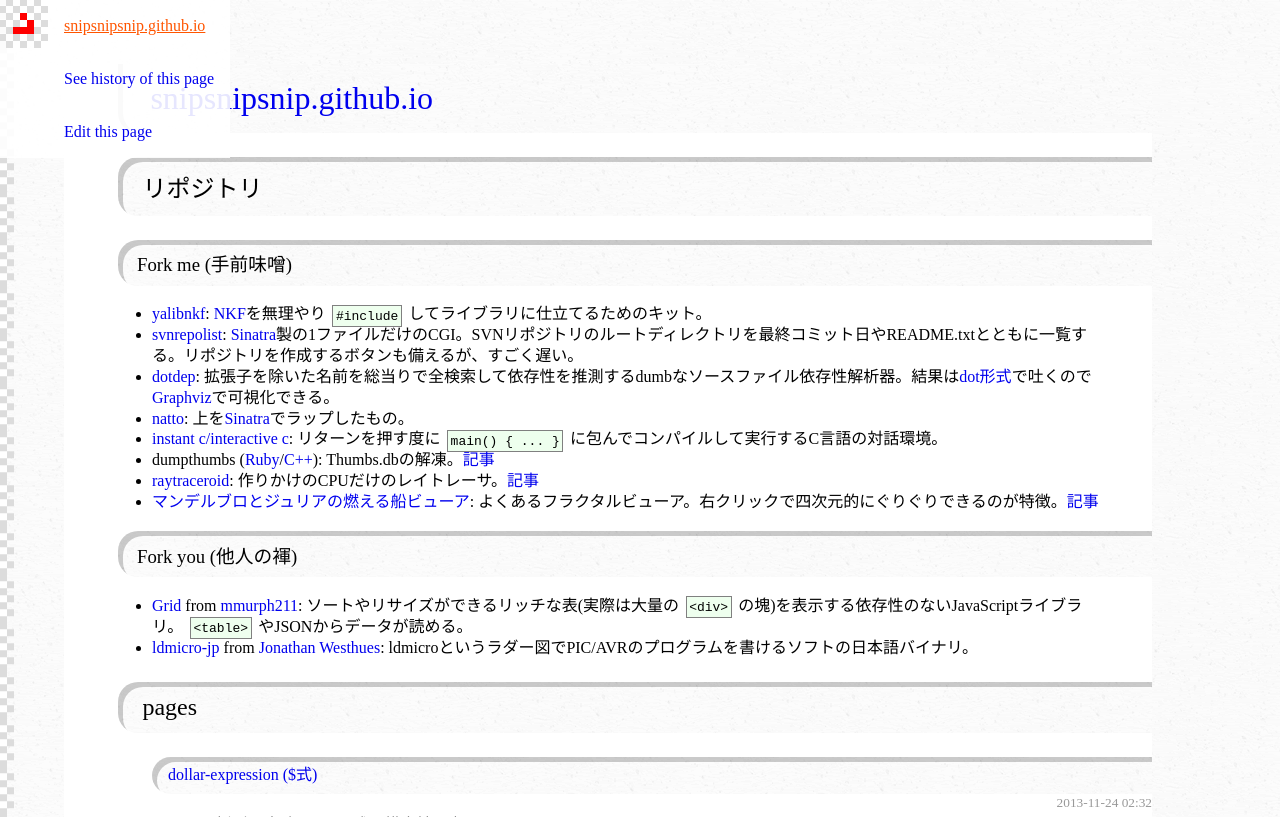
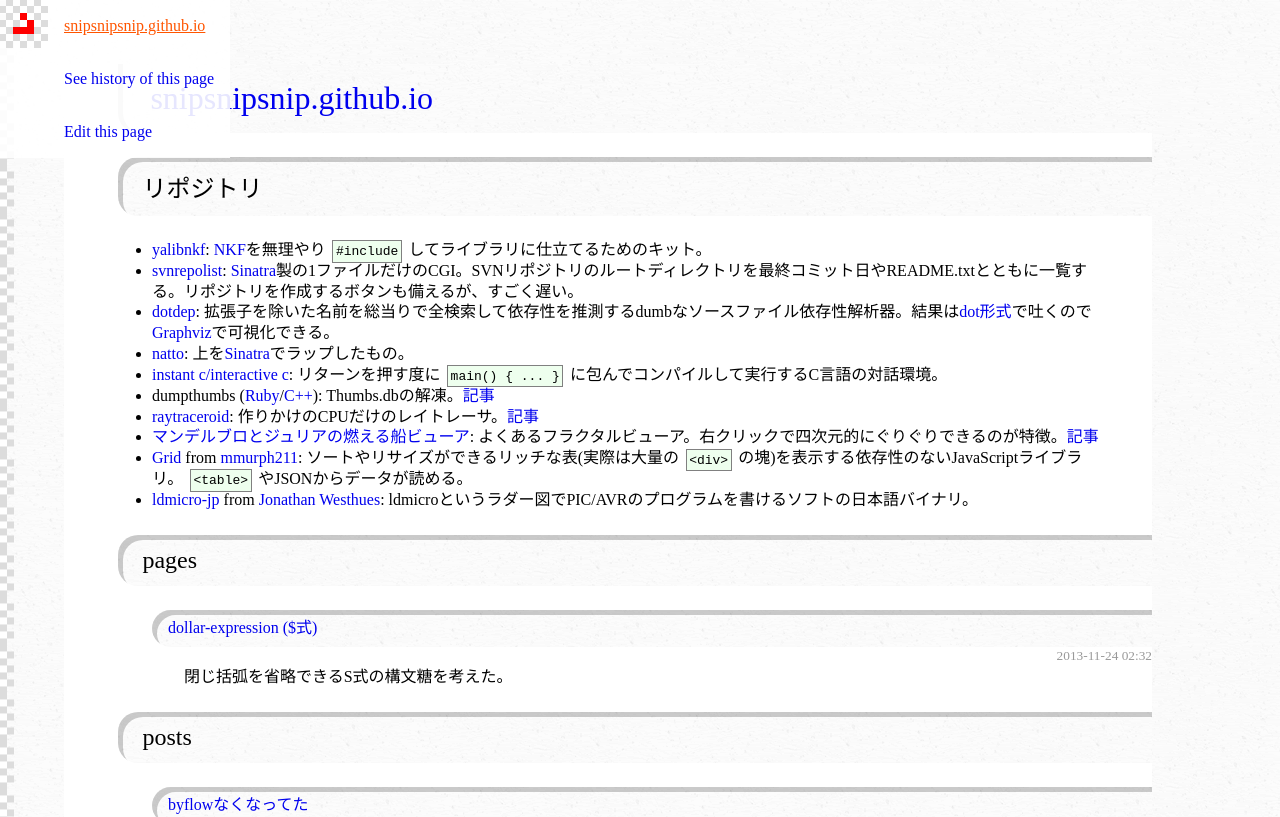
Before and after one commit to snipsnipsnip/snipsnipsnip.github.io, a Jekyll site: the page built from index.html, in a window 1280 px wide and 900 px high, cut to the strip 0-817 px from the top of the window. Built offline with Jekyll 4.4.1, drawn with Linux system fonts in a browser that asks for light colours; a style sheet for code colours, icons or effects is not loaded.

Commit message:
Update repos.md

```diff
--- a/_includes/repos.md
+++ b/_includes/repos.md
@@ -1,6 +1,4 @@
 ## リポジトリ
-
-### Fork me (手前味噌)
 
 - [yalibnkf](https://github.com/snipsnipsnip/yalibnkf): [NKF](https://osdn.jp/projects/nkf/)を無理やり`#include`してライブラリに仕立てるためのキット。
 - [svnrepolist](https://github.com/snipsnipsnip/svnrepolist): [Sinatra](http://www.sinatrarb.com/)製の1ファイルだけのCGI。SVNリポジトリのルートディレクトリを最終コミット日やREADME.txtとともに一覧する。リポジトリを作成するボタンも備えるが、すごく遅い。
@@ -10,8 +8,5 @@
 - dumpthumbs ([Ruby](https://gist.github.com/818260)/[C++](https://gist.github.com/819809)): Thumbs.dbの解凍。[記事](/2011/02/13-format-of-a-thumbs-db-and-its-extractor.html %})
 - [raytraceroid](https://gist.github.com/1369770): 作りかけのCPUだけのレイトレーサ。[記事](/2011/12/17/raytraceroid.html)
 - [マンデルブロとジュリアの燃える船ビューア](https://gist.github.com/525284): よくあるフラクタルビューア。右クリックで四次元的にぐりぐりできるのが特徴。[記事](/2012/09/01/burning-ship-of-mandelbrot-and-julia.html)
-
-### Fork you (他人の褌)
-
 - [Grid](/grid/) from [mmurph211](http://github.com/mmurph211/Grid): ソートやリサイズができるリッチな表(実際は大量の`<div>`の塊)を表示する依存性のないJavaScriptライブラリ。`<table>`やJSONからデータが読める。
 - [ldmicro-jp](https://github.com/snipsnipsnip/ldmicro-jp) from [Jonathan Westhues](http://cq.cx/ladder.pl): ldmicroというラダー図でPIC/AVRのプログラムを書けるソフトの日本語バイナリ。
```
